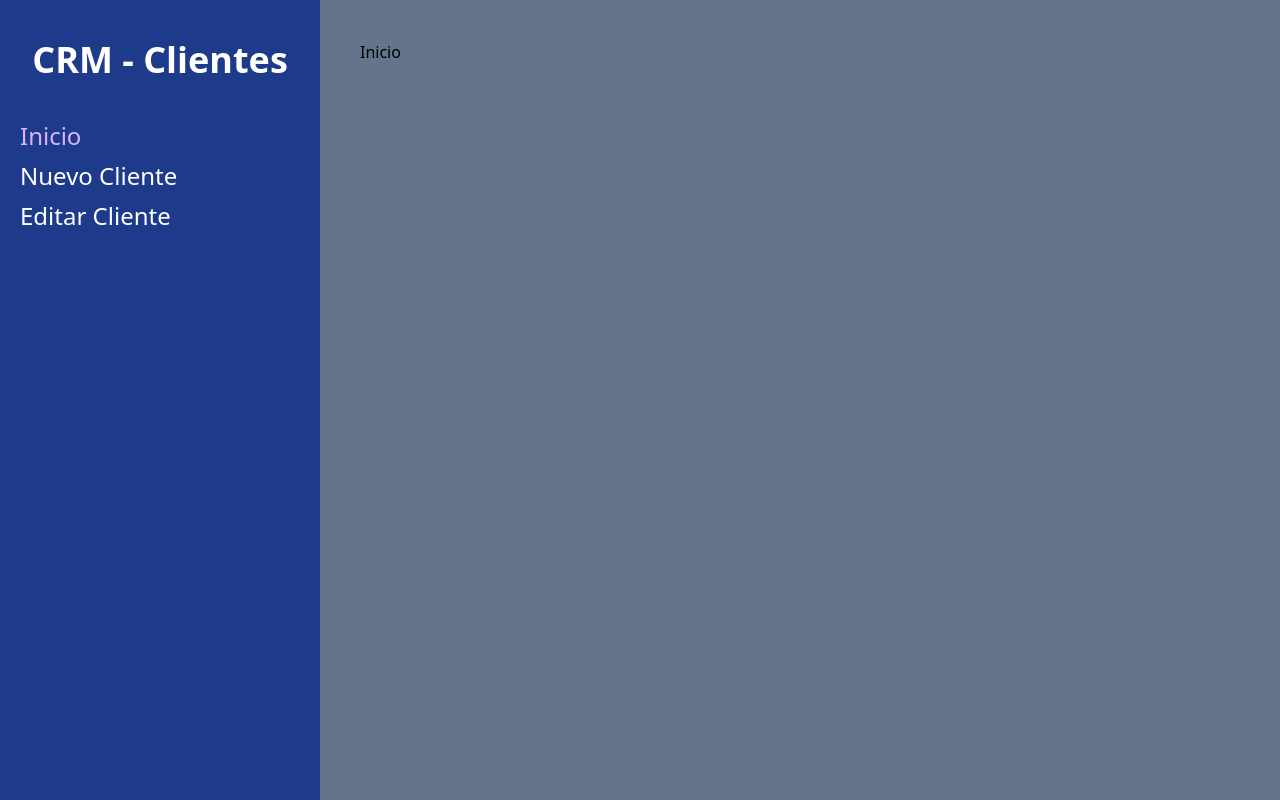
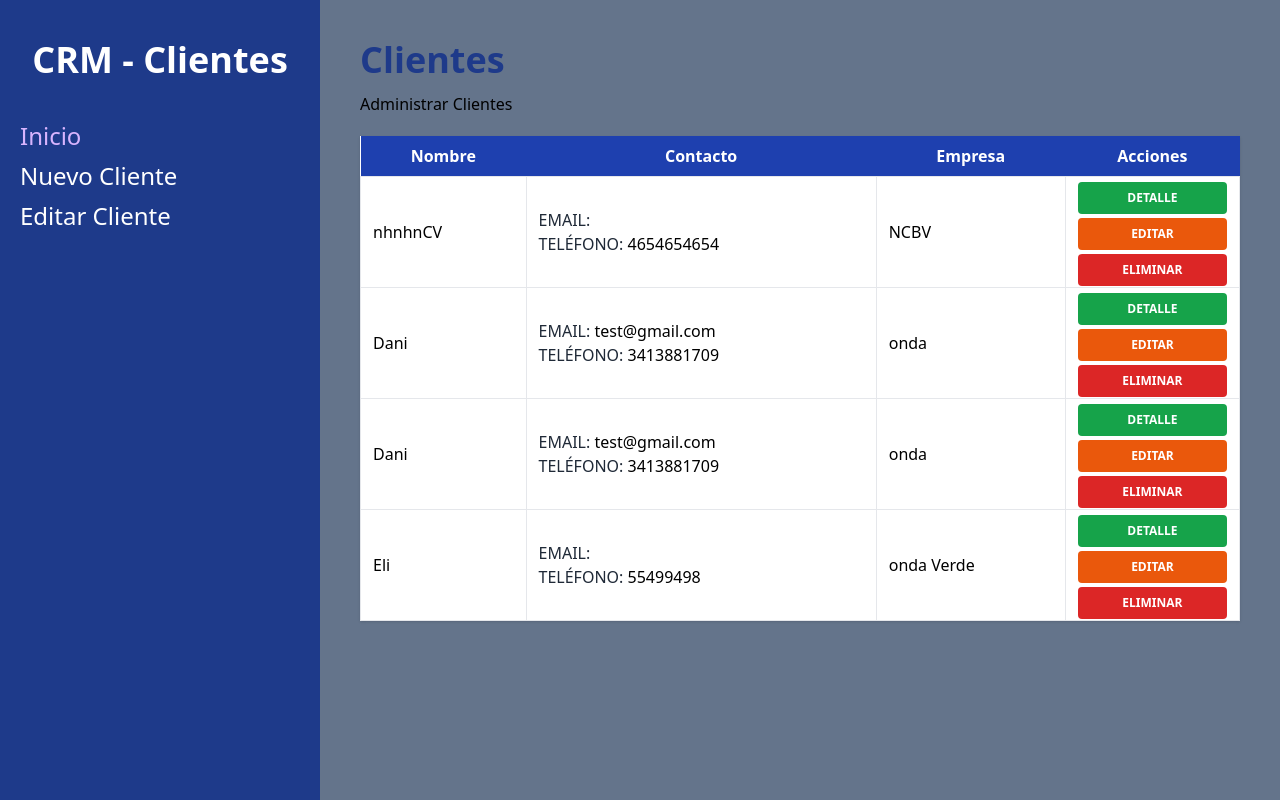
Before and after one commit to DaniPinelli/lista-de-usuarios, a React (Vite) app: page /clientes in a window 1280 px wide. Built offline with nearby package versions, Linux system fonts and the light colour scheme; data requests are answered from the project's data file.

Commit message:
Tabla creada y clientes listados

```diff
--- /dev/null
+++ b/src/components/Cliente.jsx
@@ -0,0 +1,33 @@
+import React from 'react'
+
+const Cliente = ({ cliente }) => {
+
+    const { nombre, empresa, email, telefono } = cliente
+
+    return (
+        <tr className="border-b hover:bg-gray-50 " >
+            <td className="border px-3">{nombre}</td>
+            <td className="border px-3">
+                <p><span className="text-gray-800 uppercase" >Email:</span> {email} </p>
+                <p><span className="text-gray-800 uppercase" >Teléfono:</span> {telefono} </p>
+            </td>
+            <td className="border px-3">{empresa}</td>
+            <td className="border px-3">
+                <button
+                    type="button"
+                    className="bg-green-600 hover:bg-green-900 block p-2 w-full mt-1 uppercase rounded text-white text-xs font-bold"
+                >Detalle</button>
+                <button
+                    type="button"
+                    className="bg-orange-600 hover:bg-orange-900 block p-2 w-full mt-1 uppercase rounded text-white text-xs font-bold"
+                >Editar</button>
+                <button
+                    type="button"
+                    className="bg-red-600 hover:bg-red-900 block p-2 w-full mt-1 uppercase rounded text-white text-xs font-bold"
+                >Eliminar</button>
+            </td>
+        </tr>
+    )
+}
+
+export default Cliente
--- a/src/paginas/Inicio.jsx
+++ b/src/paginas/Inicio.jsx
@@ -1,8 +1,53 @@
-import React from 'react'
+import { useState, useEffect } from 'react'
+import Cliente from './../components/Cliente';
 
 const Inicio = () => {
+
+    const [clientes, setClientes] = useState([])
+
+    useEffect(() => {
+
+        const obtenerClientesAPI = async () => {
+            try {
+                const url = 'http://localhost:4000/clientes'
+                const respuesta = await fetch(url)
+                const resultado = await respuesta.json()
+                setClientes(resultado)
+            } catch (error) {
+                console.log(error)
+            }
+
+        }
+
+        obtenerClientesAPI()
+    }, [])
+
     return (
-        <div>Inicio</div>
+        <>
+            <h1 className="font-black text-4xl text-blue-900 " >Clientes</h1>
+            <p className="mt-3" >Administrar Clientes</p>
+
+            <table className="w-full mt-5 table-auto shadow bg-white" >
+                <thead className='bg-blue-800 text-white' >
+                    <tr>
+                        <th className="px-4 py-2 font-bold">Nombre</th>
+                        <th className="px-4 py-2 font-bold">Contacto</th>
+                        <th className="px-4 py-2 font-bold">Empresa</th>
+                        <th className="px-4 py-2 font-bold">Acciones</th>
+                    </tr>
+                </thead>
+
+                <tbody>
+                    {clientes.map(cliente => (
+                        <Cliente
+                            key={cliente.id}
+                            cliente={cliente}
+                        />
+                    ))}
+                </tbody>
+
+            </table>
+        </>
     )
 }
 
```
